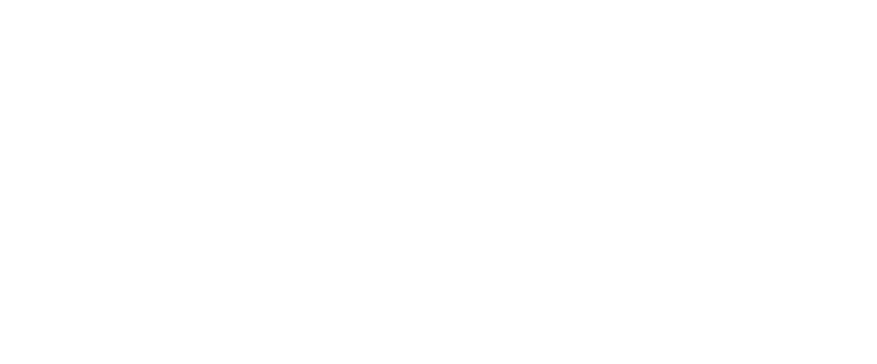
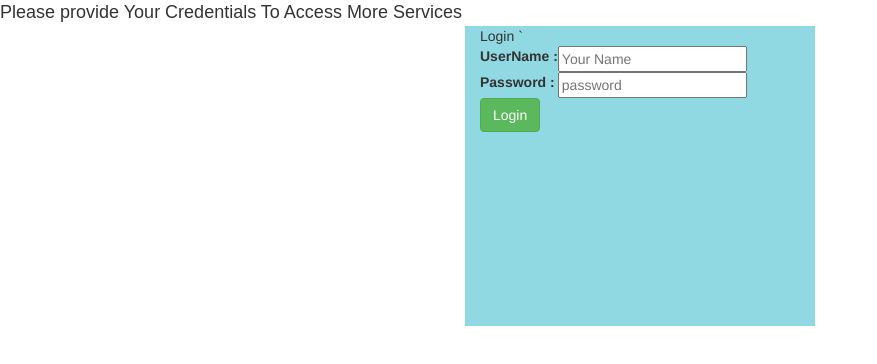
Before and after one commit to yashwanth1036/E-commerce-App, a plain HTML site: page login.html in a window 1280 px wide. Shown: the whole page, without its empty margins (0-877 px from the left). Drawn offline with nearby package versions, Linux system fonts and the light colour scheme.

Commit message:
After Changes in index and login form

```diff
--- a/login.html
+++ b/login.html
@@ -0,0 +1,49 @@
+<!DOCTYPE html>
+<html lang="en">
+<head>
+    <meta charset="UTF-8">
+    <meta http-equiv="X-UA-Compatible" content="IE=edge">
+    <meta name="viewport" content="width=device-width, initial-scale=1.0">
+    <link rel="stylesheet" href="https://maxcdn.bootstrapcdn.com/bootstrap/3.4.1/css/bootstrap.min.css">
+    <title>Login Page</title>
+    <style>
+        #login-span1{
+            font-family: sans-serif;
+            font-size: large;
+            font-style: normal;
+            font-weight:200;
+          align-content:flex-end
+        }
+        .container{
+            width: 350px;
+            height: 300px;
+           background-color: rgba(24, 174, 194, 0.479);
+
+        }
+    </style>
+</head>
+<body>
+    <span id="login-span1">Please provide Your Credentials To Access More Services </span>
+   <form action="">
+    <div class="container">
+        <span>Login </span>
+
+     <table>
+         <tr>
+             <th>
+                 <td><label for="username">UserName :</label></td>
+                `<td><input type="text" placeholder="Your Name" id="login-uname" size="20"></td>
+             </th>
+        </tr>
+        <tr>
+            <th>
+               <td><label for="username">Password :</label></td>
+               <td> <input type="password" placeholder="password" id="login-pwd" size="20"></td>
+            </th>
+       </tr>
+     </table>
+     <button id="btn-submit" class="btn btn-success">Login</button>
+    </div>
+   </form>
+</body>
+</html>
```
Also changed, not shown: index.html (+0 -1 lines).
